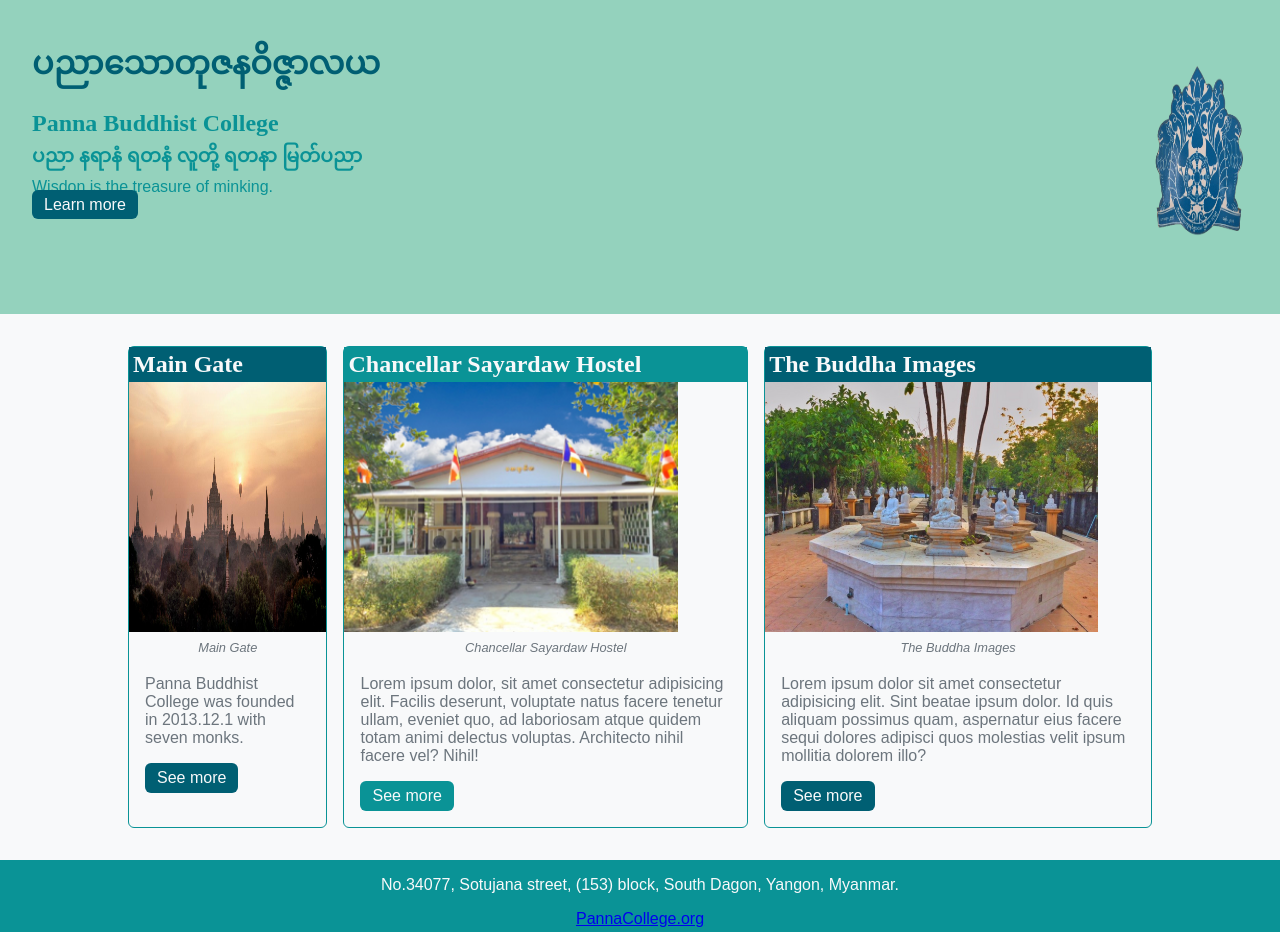
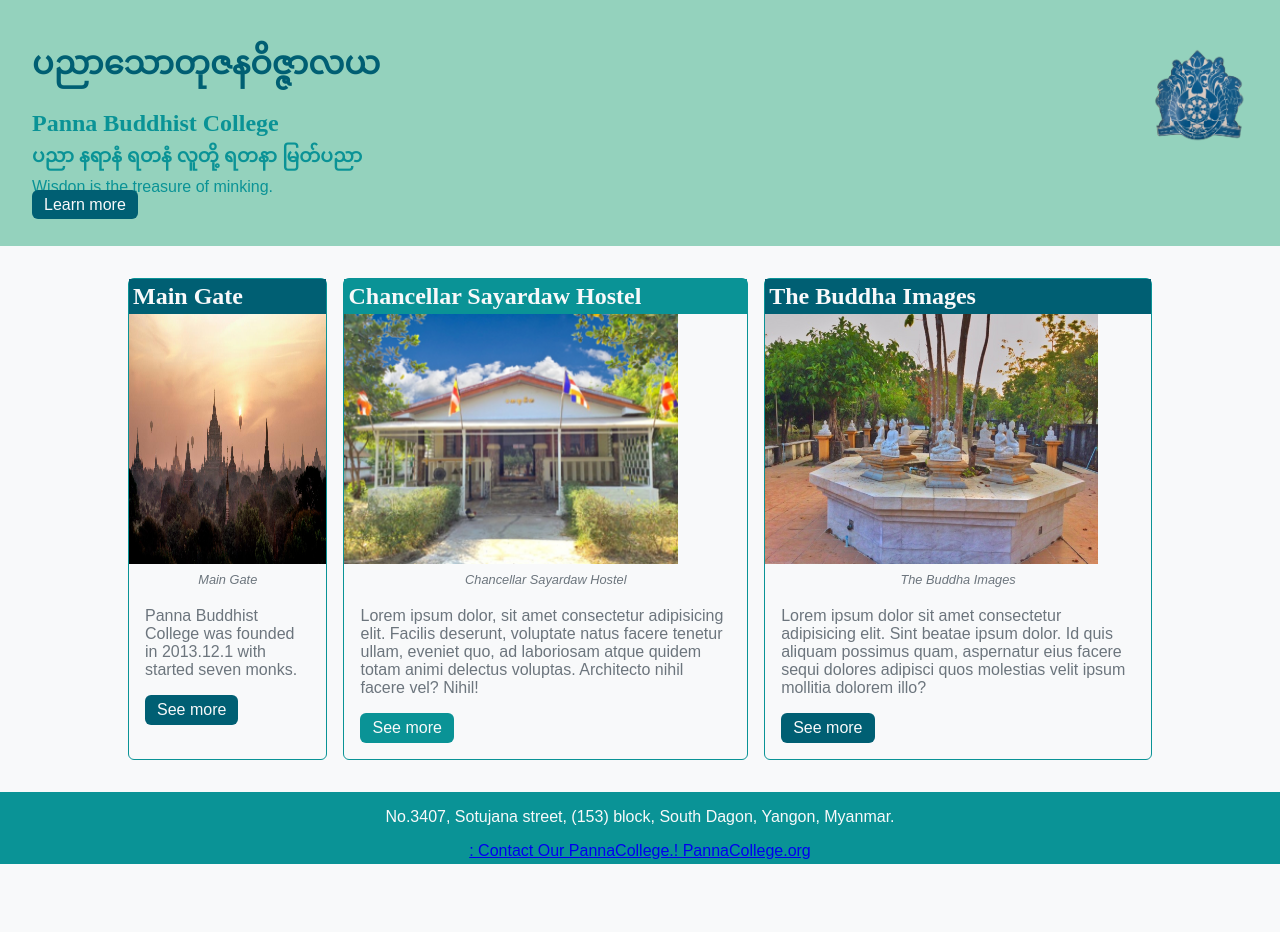
Before and after one commit to Kyi-Lay/Advanced-css-main, a plain HTML site: page index.html in a window 1280 px wide. After the commit the page ends 864 px from the top, so only its background shows below. Drawn offline with Linux system fonts and the light colour scheme.

Commit message:
second modified commit

```diff
--- a/assets/css/style.css
+++ b/assets/css/style.css
@@ -149,6 +149,7 @@ footer {
 
 header img{
     width: 100px;
+    height: fit-content;
     float: right;
 
 }
--- a/index.html
+++ b/index.html
@@ -32,7 +32,7 @@
             <img src="assets/image/bangan.jpeg" alt="Main Gate">
             <figcaption>Main Gate</figcaption>
         </figure>
-        <p> Panna Buddhist College was founded in 2013.12.1 with seven monks.</p>
+        <p> Panna Buddhist College was founded in 2013.12.1 with started seven monks.</p>
     <a href="https://www.google.com/url?sa=i&url=https%3A%2F%2Fpanoramic.jason.photography%2F5-days-in-myanmar-burma%2F&psig=AOvVaw3yb2wfCfFcSZkj-qoiKK9p&ust=1711963275044000&source=images&cd=vfe&opi=89978449&ved=0CBIQjRxqFwoTCJj8vKuWnoUDFQAAAAAdAAAAABAJ
     " class="btn">See more</a>
 </article>
@@ -61,8 +61,10 @@
     </main>
 
     <footer>
-        <p>No.34077, Sotujana street, (153) block, South Dagon, Yangon, Myanmar.</p>
-        <a href="https://sites.google.com/pannacollege.org/pannacollege/home">PannaCollege.org</a>
+        <p>No.3407, Sotujana street, (153) block, South Dagon, Yangon, Myanmar.</p>
+        <a href="https://sites.google.com/pannacollege.org/pannacollege/home">
+            : Contact Our PannaCollege.!
+              PannaCollege.org</a>
     </footer>
 </body>
 </html>
```
